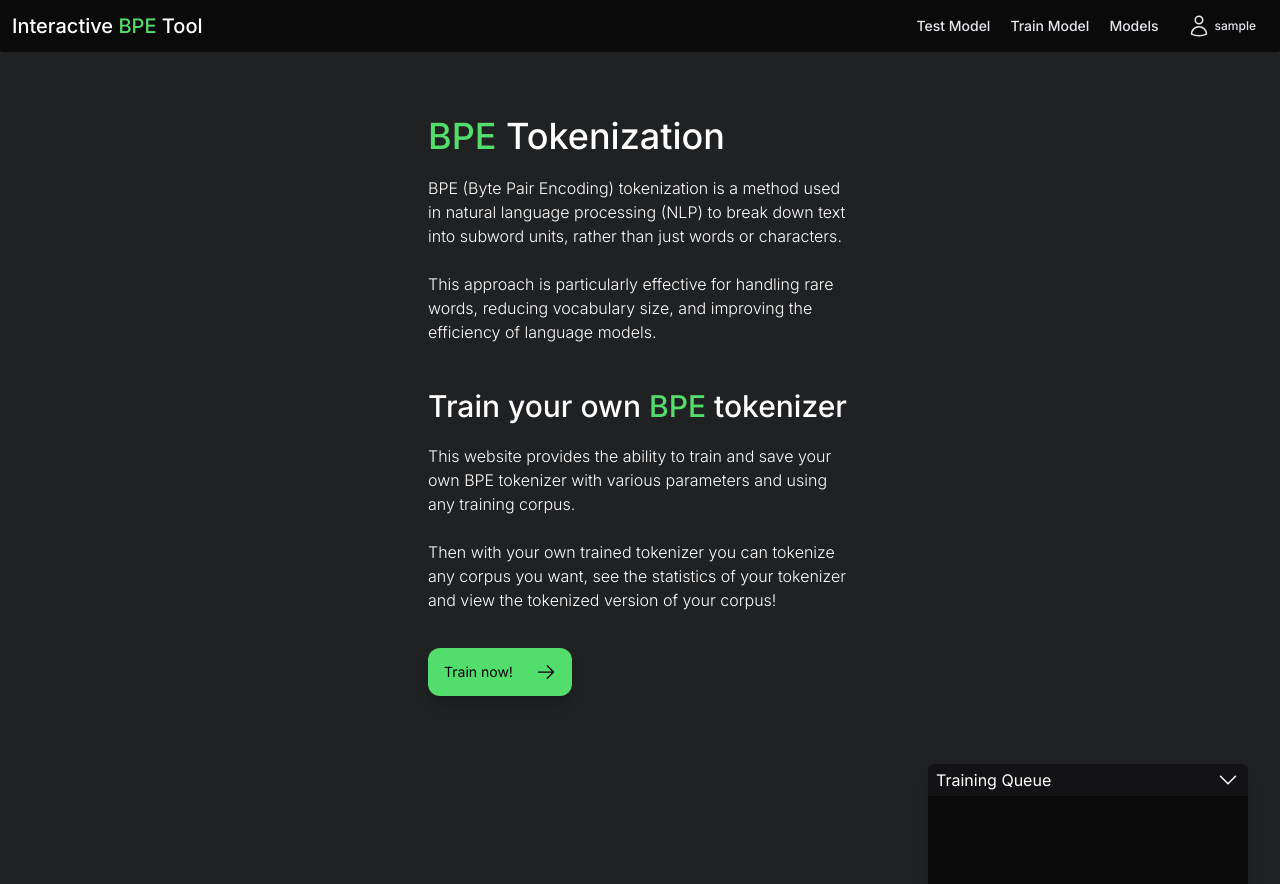
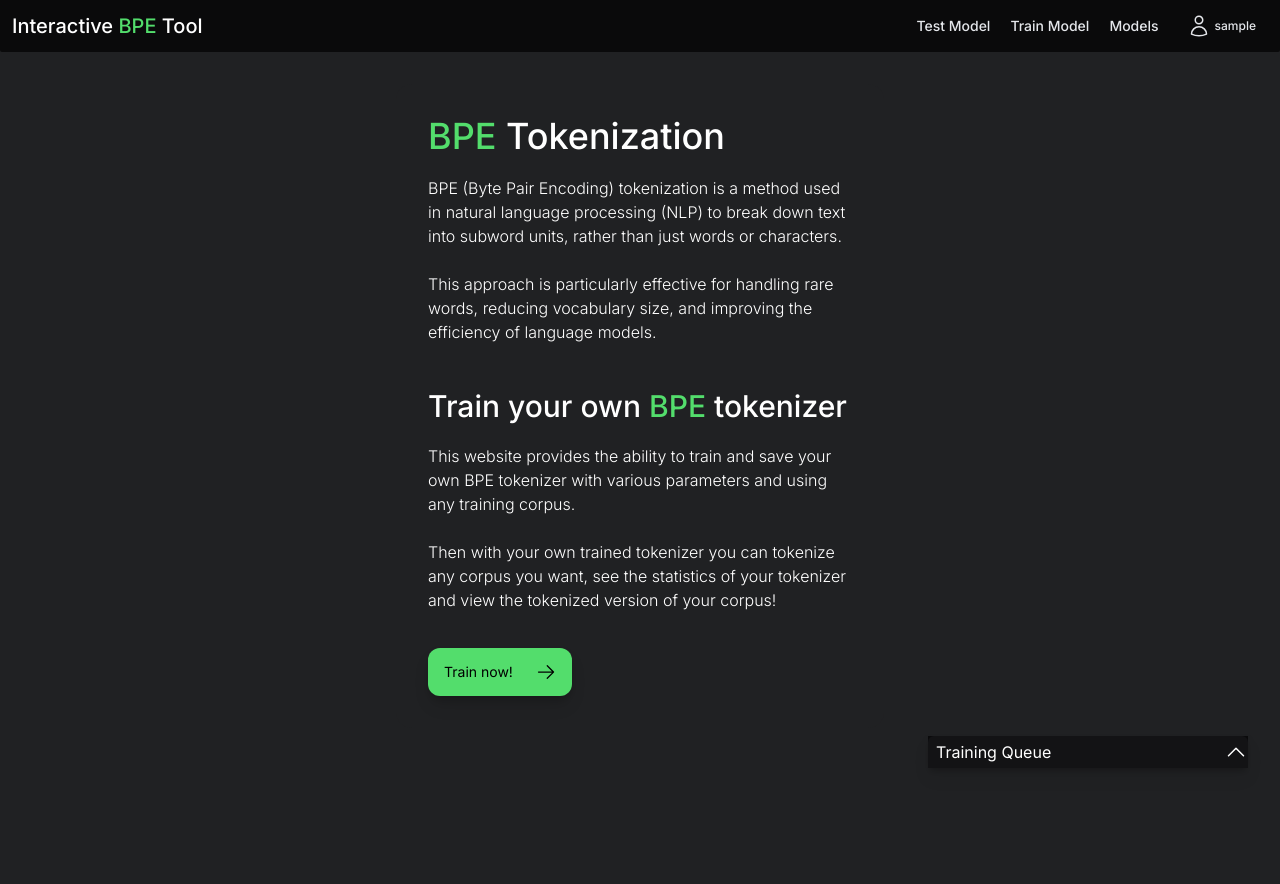
Before and after one commit to rhatos/IBPE, a React (Vite) app in the folder frontend/: page /home in a window 1280 px wide. Built offline with nearby package versions, Linux system fonts and the light colour scheme; sample sign-in values are in the browser's storage.

Commit message:
Train ui touch ups

```diff
--- a/frontend/src/components/training_model/TrainingItem.tsx
+++ b/frontend/src/components/training_model/TrainingItem.tsx
@@ -58,22 +58,17 @@ const TrainingItem = ({ modelName, _id }: { modelName: string, _id: string }) =>
   }, [dispatch, _id, modelName]);
 
   return (
-    <div className="justify-center flex flex-col space-y-2 text-white border-b-2 border-opacity-10 border-gray-500 h-fit w-full p-1 pl-2">
-      <div className="flex space-x-2 ">
+    <div className="flex flex-col space-y-1 text-white border-b-2 border-opacity-10 border-gray-500 w-full p-2">
+      <div className="flex items-center justify-between">
         <p className="text-sm font-inter truncate max-w-xs overflow-hidden text-ellipsis whitespace-nowrap">
           {modelName}
         </p>
-        <div className="flex items-center pl-5">
-          <div className="relative h-2 w-52 bg-bpegrey dark:bg-bpelightgrey">
-            <div className="absolute h-2 w-0.5 right-2/3 bg-black"></div>
-            <div className="absolute h-2 w-0.5 right-1/3 bg-black"></div>
-            <div className="absolute h-2 w-0.5 right-3/3 bg-black"></div>
-            <div
-              className="h-2 bg-bpegreen transition-all duration-500"
-              ref={progressBarRef}
-              style={{ width: "10%" }}
-            ></div>
-          </div>
+        <div className="relative h-3 w-48 bg-bpegrey rounded-lg overflow-hidden">
+          <div
+            className="absolute top-0 left-0 h-full bg-bpegreen transition-all duration-700 ease-in-out"
+            ref={progressBarRef}
+            style={{ width: "10%" }}
+          ></div>
         </div>
       </div>
     </div>
--- a/frontend/src/components/training_model/TrainingModel.tsx
+++ b/frontend/src/components/training_model/TrainingModel.tsx
@@ -9,7 +9,7 @@ const TrainingModel = () => {
   const loggedIn = useSelector((state: RootState) => state.auth.loggedIn);
   const trainingQueue = useSelector((state: RootState) => state.trainingQueue.trainingQueue)
   const [isActive, setIsActive] = useState(false);
-  const minimize = isActive ? '' : 'h-1';
+  const maxHeight = isActive ? '200px' : '32px';
 
   useEffect(() => { // Check if there are items in the training queue
     if (trainingQueue.length > 0) {
@@ -24,13 +24,19 @@ const TrainingModel = () => {
       ):( // If logged in display training queue
       <div className="w-80 border-black rounded-lg m-8 drop-shadow-lg shadow-md flex">
           <div className="flex-col w-full">
-            <div className={minimize}>
+            <div
+              className="flex overflow-hidden flex-col space-y-1 bg-bpeblack transition-all duration-300 ease-in-out"
+              style={{ maxHeight }}
+            >
             <div className="flex rounded-md rounded-b-none bg-bpelightgrey justify-between items-center">
               <p className="text-white font-inter pl-2 p-1 text-md">
                 Training Queue
               </p>
-              <span className="pr-2 cursor-pointer"
-              onClick={() => setIsActive(!isActive)} // Toggle the isActive state
+              <span
+                className={`pr-2 cursor-pointer transition-transform duration-300 ${
+                  isActive ? "rotate-0" : "rotate-180"
+                }`}
+                onClick={() => setIsActive(!isActive)} // Toggle the isActive state
               >
                 <OpenArrow />
               </span>
```
Also changed, not shown: 1 other file (tests, documents, lock files or other folders).
